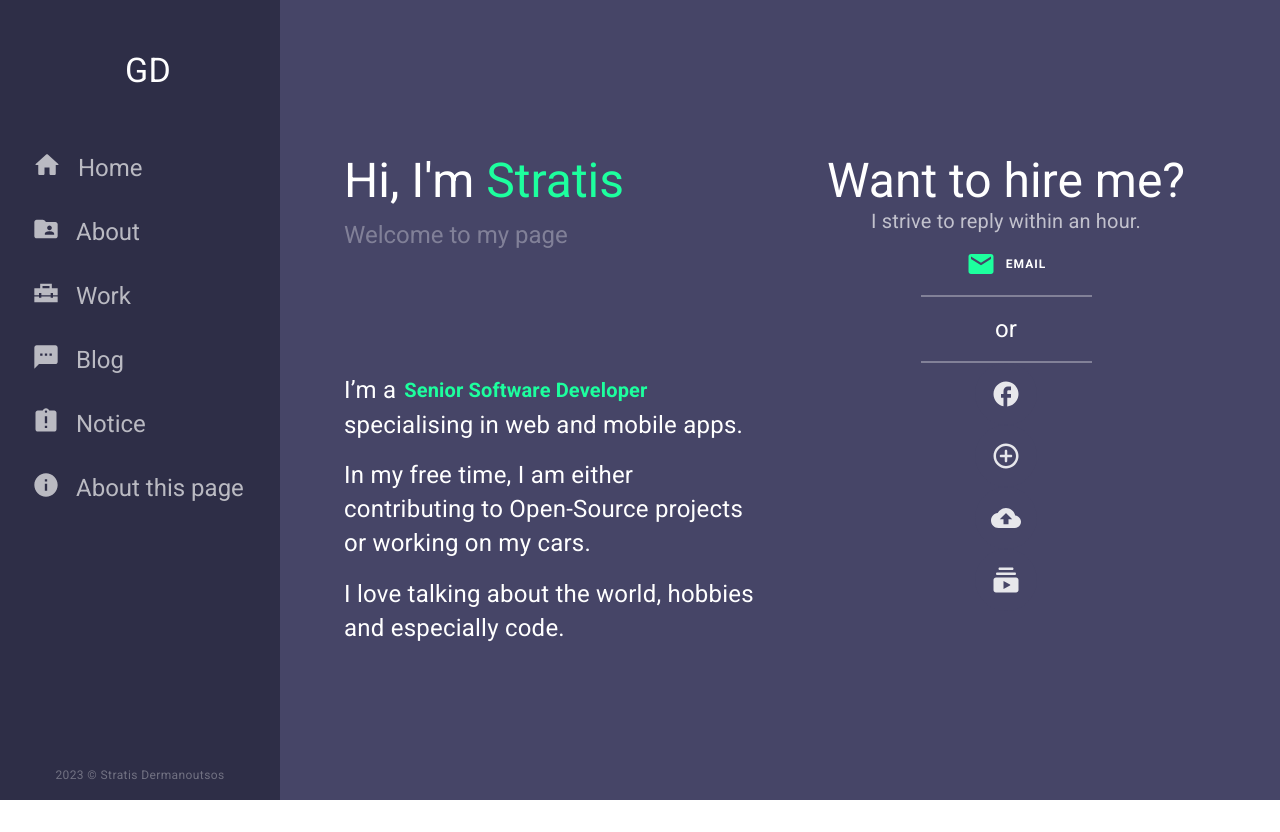
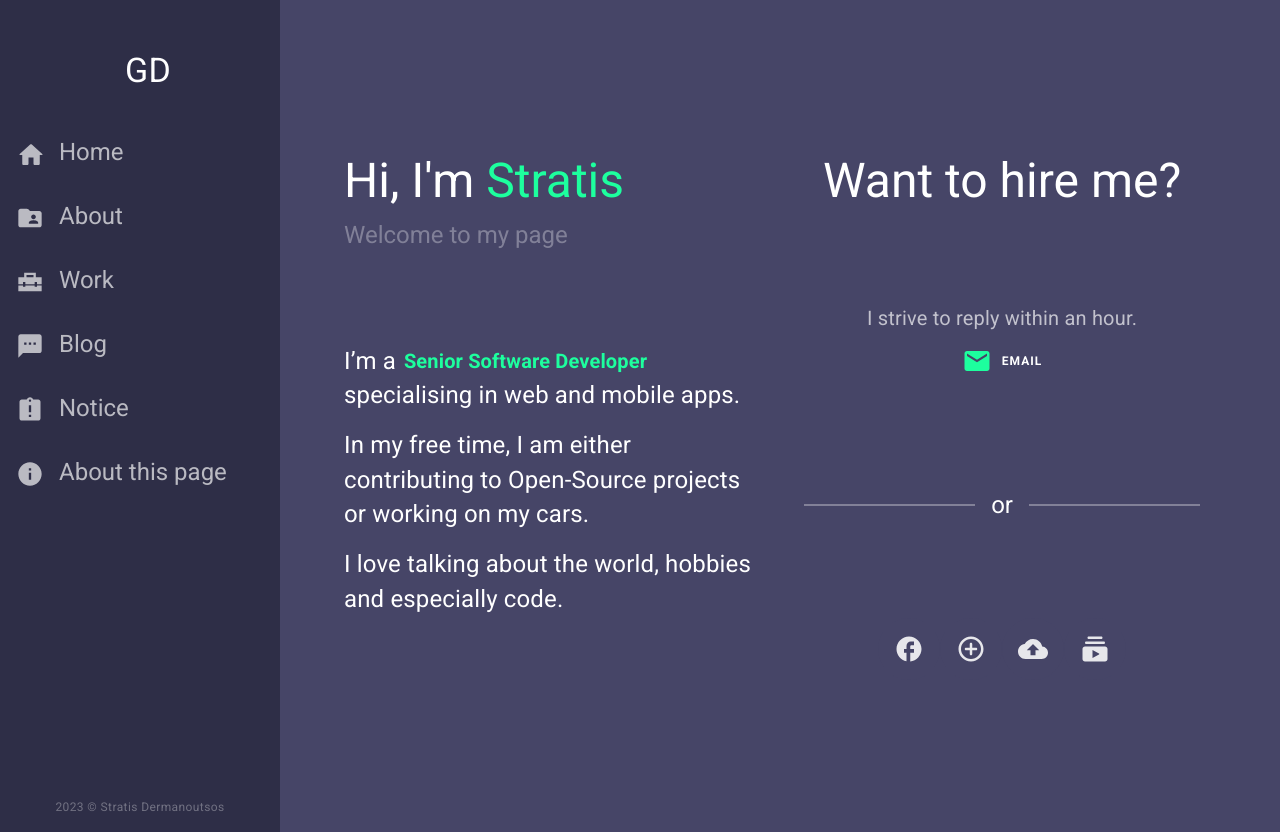
Before and after one commit to Mdjuealhossain/PersonalProject, a Next.js app: page /about in a window 1280 px wide. Before the commit the page ends 800 px from the top, so only its background shows below. Built offline with nearby package versions, Linux system fonts and the light colour scheme.

Commit message:
fix: sidebar and home.tsx

```diff
--- a/src/app/[locale]/page.tsx
+++ b/src/app/[locale]/page.tsx
@@ -14,6 +14,7 @@ export default function Home() {
     <Box
       py={4}
       px={8}
+      height="100%"
       flexDirection="row"
       display="flex"
       justifyContent="center"
--- a/src/layouts/FigmaproLayout/index.tsx
+++ b/src/layouts/FigmaproLayout/index.tsx
@@ -10,7 +10,7 @@ const FigLayout: FC<FigLayoutProps> = ({ children }) => {
       flexDirection="row"
       sx={(theme) => ({
         color: theme.palette.common.white,
-        minHeight: "100%",
+        height: 832,
       })}
     >
       <Box width={280}>
--- a/src/theme/typography.ts
+++ b/src/theme/typography.ts
@@ -92,7 +92,6 @@ export default {
     ...roboto.style,
     fontWeight: 400,
     fontSize: "24px",
-    letterSpacing: "0.00938em",
   },
   button: {
     ...roboto.style,
--- a/src/widgets/FigSideBar/index.tsx
+++ b/src/widgets/FigSideBar/index.tsx
@@ -47,23 +47,22 @@ const Sidbar = () => {
       justifyContent="space-between"
       sx={(theme) => ({
         bgcolor: theme.palette.info.dark,
-        minHeight: "100%",
+        height: "100%",
       })}
     >
       {/* main */}
-      <Stack
-        sx={(theme) => ({
-          flexDirection: "column",
-          alignItems: "flex-start",
-          gap: 2,
-          p: 2,
-        })}
-      >
       <Typography position="absolute" top={50} left={125} variant="h4">
         GD
       </Typography>
-
-        <Stack flexDirection="column" sx={{ pt: 16 }} gap={2}>
+      <Stack
+        flexDirection="column"
+        sx={{
+          pt: 16,
+          alignItems: "flex-start",
+          gap: 2,
+          height: "calc(100% - 48px)",
+        }}
+      >
         {navData.map((data) => {
           const { id, title, icon } = data;
           return (
@@ -73,20 +72,20 @@ const Sidbar = () => {
               height={48}
               px={2}
               gap={2}
+              justifyContent="center"
               alignItems="center"
               sx={(theme) => ({
                 color: theme.palette.text.primary,
               })}
             >
-                <Box>{icon}</Box>
+              <Box sx={{ height: 24, width: 27 }}>{icon}</Box>
               <Typography variant="h5">{title}</Typography>
             </Box>
           );
         })}
       </Stack>
-      </Stack>
       {/* //footer */}
-      <Stack height={48} justifyContent="center" alignItems="center">
+      <Stack minHeight={48} justifyContent="center" alignItems="center">
         <Typography
           variant="caption"
           sx={(theme) => ({
--- a/src/widgets/HomeComponents/colum1/index.tsx
+++ b/src/widgets/HomeComponents/colum1/index.tsx
@@ -3,13 +3,7 @@ import React from "react";
 
 const Colum = () => {
   return (
-    <Grid
-      container
-      sx={{ py: 15, pr: 2 }}
-      justifyContent="space-between"
-      height="100%"
-      flex=" 1 0 0"
-    >
+    <Stack sx={{ py: 15, pr: 2 }} justifyContent="space-between" height="100%">
       <Stack flexDirection="column" pb={3.6} gap={1.25} alignItems="flex-start">
         <Box>
           <Typography variant="h3" display="inline">
@@ -72,7 +66,7 @@ const Colum = () => {
           </Typography>
         </Stack>
       </Stack>
-    </Grid>
+    </Stack>
 
     // <---iughuh----
     // <Grid container>
--- a/src/widgets/HomeComponents/colum2/index.tsx
+++ b/src/widgets/HomeComponents/colum2/index.tsx
@@ -14,8 +14,7 @@ const Colum2 = () => {
       justifyContent="space-between"
       alignItems="center"
       flexDirection="column"
-      flex="1 0 0"
-      alignSelf="stretch"
+      height="100%"
     >
       <Stack>
         <Typography variant="h3">Want to hire me?</Typography>
@@ -46,7 +45,13 @@ const Colum2 = () => {
           <Typography variant="overline">EMAIL</Typography>
         </Stack>
       </Stack>
-      <Stack px={2} justifyContent="center" alignItems="center" gap={2}>
+      <Stack
+        px={2}
+        justifyContent="center"
+        alignItems="center"
+        gap={2}
+        flexDirection="row"
+      >
         <Box
           sx={(theme) => ({
             width: "171px",
@@ -63,7 +68,7 @@ const Colum2 = () => {
           })}
         ></Box>
       </Stack>
-      <Stack justifyContent="center" alignItems="center">
+      <Stack justifyContent="center" alignItems="center" flexDirection="row">
         <IconButton
           sx={(theme) => ({
             height: 62,
```
Lines whose indentation alone changed are shown as unchanged.
